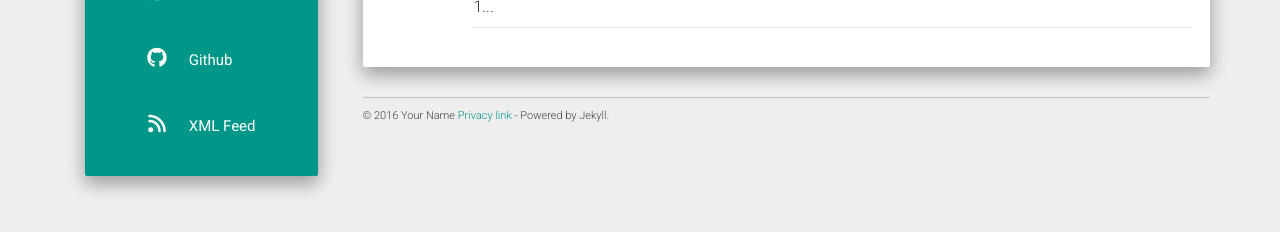
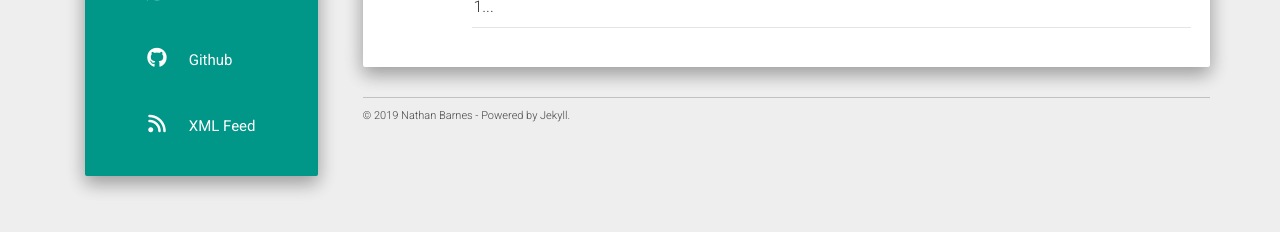
Before and after one commit to NateIndie/Strive, a Jekyll site: the page built from index.html, in a window 1280 px wide. Shown: the part 466-698 px from the top of the page. Built offline with Jekyll 4.4.1, drawn with Linux system fonts in a browser that asks for light colours; nearby versions of some CDN libraries; the list of posts is cut into pages by our own code.

Commit message:
update privacy

```diff
--- a/_includes/footer.html
+++ b/_includes/footer.html
@@ -1,5 +1,5 @@
 <footer>
-  © 2016 Your Name <a href="#">Privacy link</a> - Powered by Jekyll.
+  © 2019 Nathan Barnes<a href="#"></a> - Powered by Jekyll.
 </footer>
 <div align="center">
   <script async src="https://pagead2.googlesyndication.com/pagead/js/adsbygoogle.js"></script>
```
